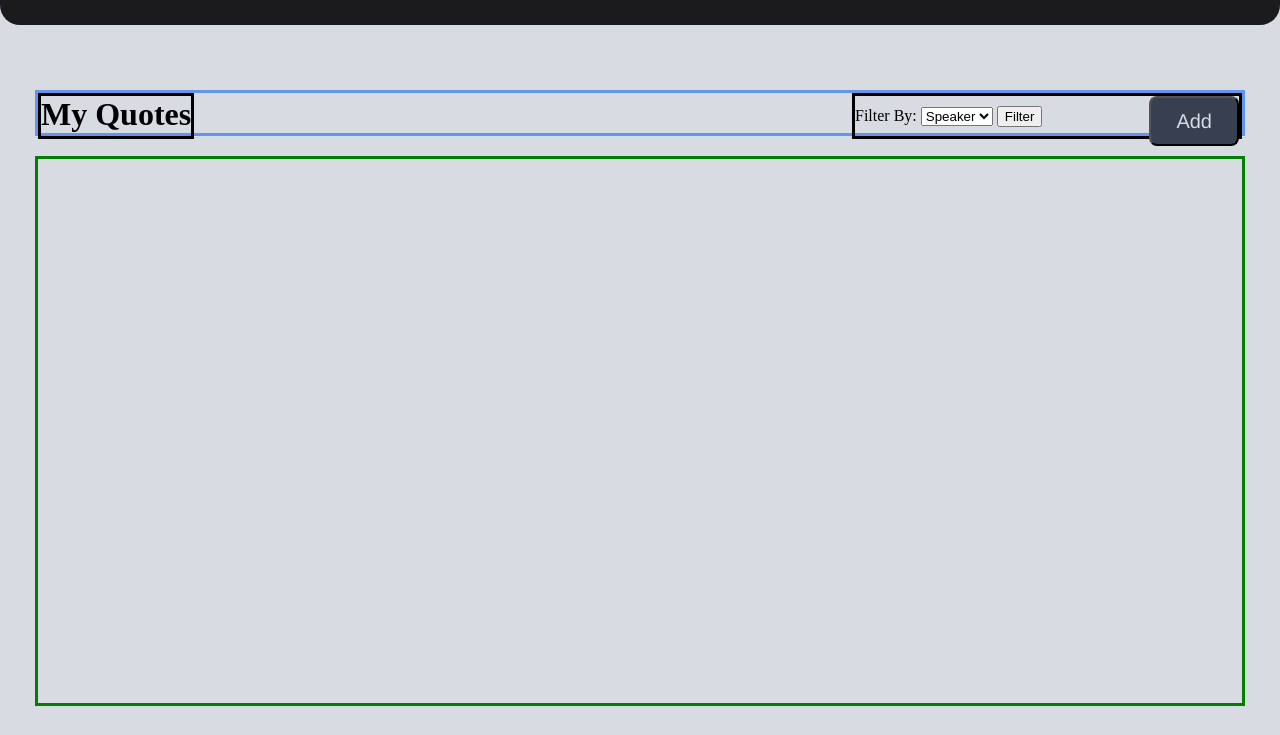
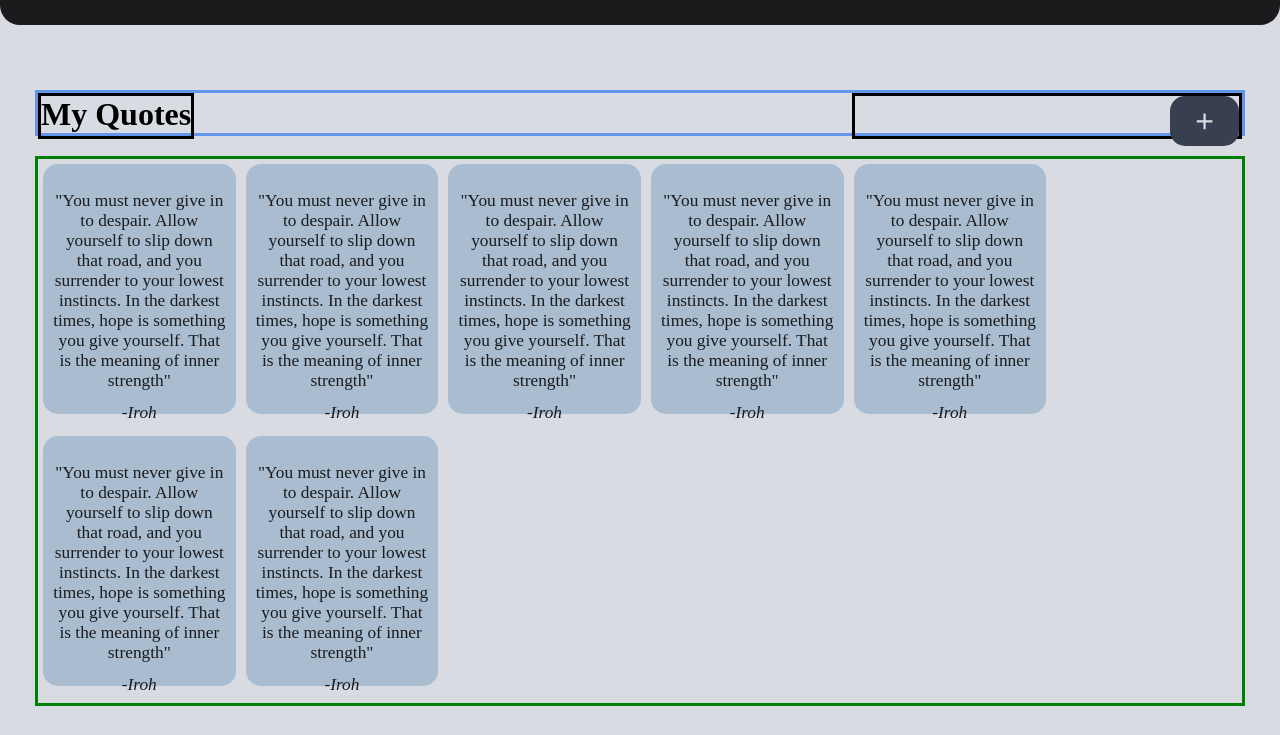
Before and after one commit to dallasmay/Cadence, a website: page public/myQuotes.html in a window 1280 px wide. Shown: the part 65-800 px from the top of the page. Drawn offline with nearby package versions, Linux system fonts and the light colour scheme; no server answers; a web font is replaced by a local one.

Commit message:
added dash and quote marks to quote cards, tested out delete button showing up on hover for cards

```diff
--- a/public/myQuotes.html
+++ b/public/myQuotes.html
@@ -45,19 +45,20 @@
             <header class="control-bar" id="control-bar-header">My Quotes</header>
             <span id="inputs-flex-container">
                 <form id="filter-form">
-                    <span>Filter By:</span>
+                    <!-- <span>Filter By:</span>
                     <select>
                         <option value="speaker">Speaker</option>
-                        <!-- <option value="date">Date</option> -->
+                        <option value="date">Date</option>
                     </select>
-                    <button>Filter</button>
+                    <button>Filter</button> -->
                 </form>
-                <button id="add-quote-button">Add</button>
+                <button id="add-quote-button">&plus;</button>
             </span>
         </div>
     </div>
     <div id="my-quotes-container">
-        <!-- <div class="quote-card">
+        <div class="quote-card">
+            <span class="card-close">&times;</span>
             <div class="quote-content">
                 <p class="quote-words-content">"You must never give in to despair. Allow yourself to slip down that road, and you surrender to your lowest instincts. In the darkest times, hope is something you give yourself. That is the meaning of inner strength"</p>
             </div>
@@ -72,7 +73,48 @@
             <div class="speaker-content">
                 <p class="speaker-p">-Iroh</p>
             </div>
-        </div> -->
+        </div>
+        <div class="quote-card">
+            <div class="quote-content">
+                <p class="quote-words-content">"You must never give in to despair. Allow yourself to slip down that road, and you surrender to your lowest instincts. In the darkest times, hope is something you give yourself. That is the meaning of inner strength"</p>
+            </div>
+            <div class="speaker-content">
+                <p class="speaker-p">-Iroh</p>
+            </div>
+        </div>
+        <div class="quote-card">
+            <div class="quote-content">
+                <p class="quote-words-content">"You must never give in to despair. Allow yourself to slip down that road, and you surrender to your lowest instincts. In the darkest times, hope is something you give yourself. That is the meaning of inner strength"</p>
+            </div>
+            <div class="speaker-content">
+                <p class="speaker-p">-Iroh</p>
+            </div>
+        </div>
+        <div class="quote-card">
+            <div class="quote-content">
+                <p class="quote-words-content">"You must never give in to despair. Allow yourself to slip down that road, and you surrender to your lowest instincts. In the darkest times, hope is something you give yourself. That is the meaning of inner strength"</p>
+            </div>
+            <div class="speaker-content">
+                <p class="speaker-p">-Iroh</p>
+            </div>
+        </div>
+        <div class="quote-card">
+            <div class="quote-content">
+                <p class="quote-words-content">"You must never give in to despair. Allow yourself to slip down that road, and you surrender to your lowest instincts. In the darkest times, hope is something you give yourself. That is the meaning of inner strength"</p>
+            </div>
+            <div class="speaker-content">
+                <p class="speaker-p">-Iroh</p>
+            </div>
+        </div>
+        <div class="quote-card">
+            <span class="card-close">&times;</span>
+            <div class="quote-content">
+                <p class="quote-words-content">"You must never give in to despair. Allow yourself to slip down that road, and you surrender to your lowest instincts. In the darkest times, hope is something you give yourself. That is the meaning of inner strength"</p>
+            </div>
+            <div class="speaker-content">
+                <p class="speaker-p">-Iroh</p>
+            </div>
+        </div>
     </div>
 
 <script src="../node_modules/axios/dist/axios.min.js"></script>
--- a/public/myQuotes.js
+++ b/public/myQuotes.js
@@ -91,8 +91,8 @@ const getAllMyQuotes = () => {
                 speakerContentDiv.appendChild(speakerWordsContent);
                 container.appendChild(speakerContentDiv);
                 // Adding text content
-                quoteWordsContent.textContent = `${quote}`;
-                speakerWordsContent.textContent = `${speaker}`;
+                quoteWordsContent.textContent = `"${quote}"`;
+                speakerWordsContent.textContent = `-${speaker}`;
                 // Adding card to container
                 myQuoteContainer.appendChild(container);
                 await delay(delayTime);
--- a/public/styles.css
+++ b/public/styles.css
@@ -155,21 +155,22 @@ header {
 }
 #add-quote-button {
     font-family: 'Helvetica', serif;
-    font-size: 15pt;
+    font-size: 24pt;
     padding: 7px;
     padding-left: 25px;
     padding-right: 25px;
-    border-radius: 8px;
+    border-radius: 15px;
     background-color: #373F51;
     color: #D8DBE2;
     height: 50px;
+    border: none;
 }
 #add-quote-button:hover {
     font-family: 'Helvetica', serif;
     padding: 7px;
     padding-left: 25px;
     padding-right: 25px;
-    border-radius: 8px;
+    border-radius: 15px;
     background-color: #444e64;
     color: #D8DBE2;
     cursor: pointer;
@@ -287,14 +288,28 @@ input {
 }
 .quote-card {
     /* border: solid 2px; */
+    position: relative;
     border-radius: 15px;
     text-align: center;
-    width: 19%;
+    font-size: 13pt;
+    width: 16%;
     height: 45%;
     margin: 5px;
     padding-bottom: 5px;
     background-color: #A9BCD0;
     color: #1B1B1E;
+}
+.quote-card:hover .card-close {
+    display: inline;
+    position: absolute;
+    right: 10px;
+}
+.card-close {
+    display: none;
+    position: absolute;
+    right: 10px;
+    cursor: pointer;
+    font-weight: bold;
 }
 .quote-content {
     padding: 10px;
```
